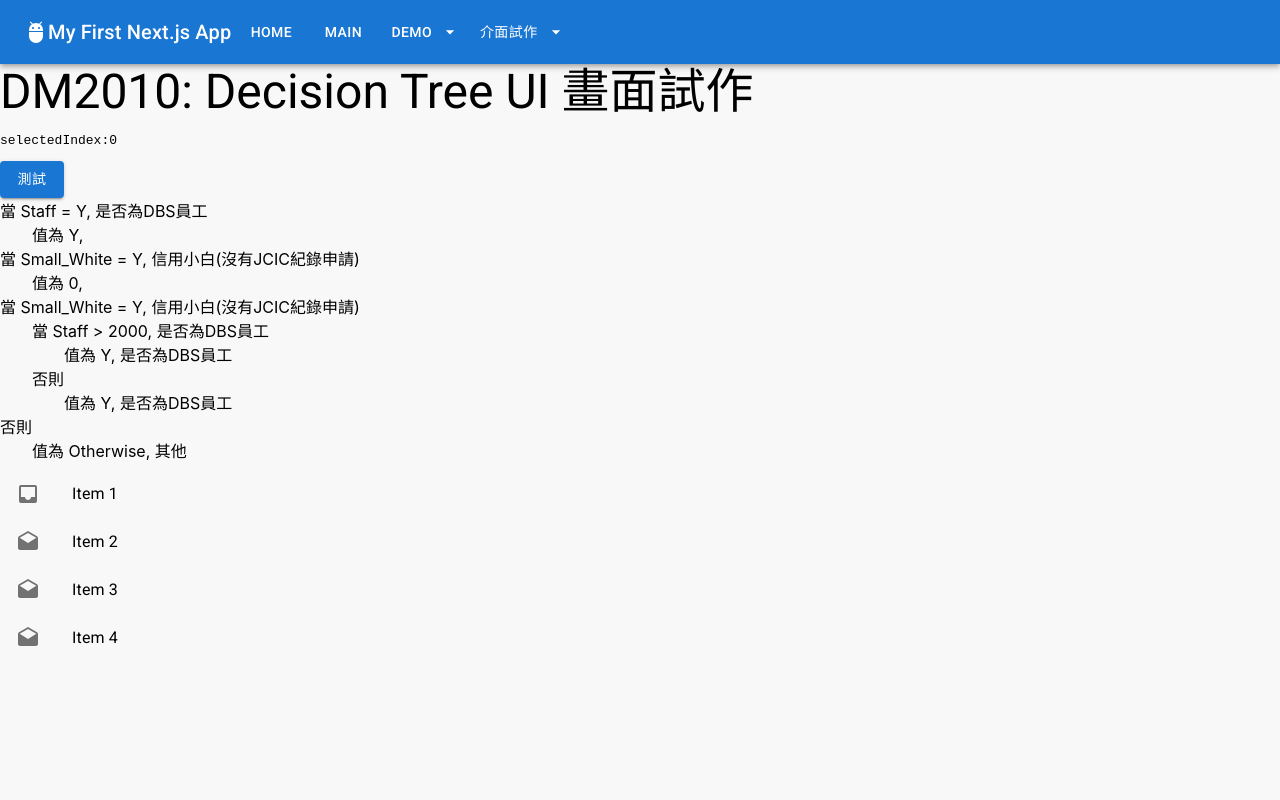
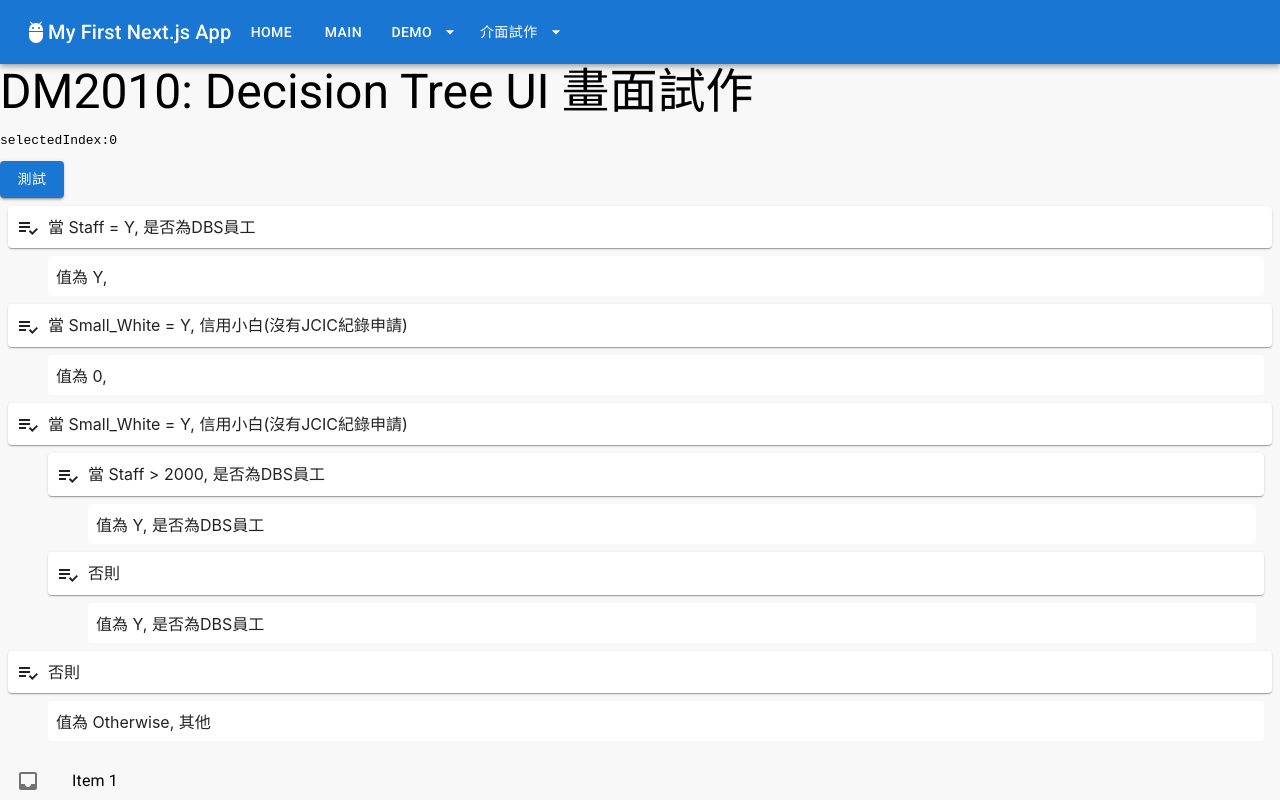
Before and after one commit to relyky/NextJsLab, a Next.js app: page /demo2/dm2010/AppForm in a window 1280 px wide. Shown: the top 800 px of the page. Built offline with nearby package versions, Linux system fonts and the light colour scheme.

Commit message:
decisionTree UI

```diff
--- a/src/pages/demo2/dm2010/StatementCard.tsx
+++ b/src/pages/demo2/dm2010/StatementCard.tsx
@@ -1,31 +1,42 @@
 import type { FC } from 'react'
-import type { DcsStatement, DcsAssignment, DecisionTreeState } from './decisionTreeSlice'
+import type { DcsStatement } from './decisionTreeSlice'
+import { useState } from 'react'
+import { Paper, Box } from '@mui/material'
 import { isDcsAssignment } from './decisionTreeSlice'
 import TreeContent from './TreeContent'
+
+import WhenIcon from '@mui/icons-material/PlaylistAddCheckOutlined'
 
 const StatementCard: FC<{
   item: DcsStatement
 }> = props => {
+  const [f_show, setShowFlag] = useState(true)
   const { isElse, cond, action } = props.item
+
+
 
   return (
     <div>
       {isElse ?
-        <div>否則</div>
+        <Paper sx={{ m: 1, p: 1 }}>
+          <WhenIcon sx={{ mr: 1, verticalAlign: 'middle' }} />否則
+        </Paper>
         :
-        <div>
-          當 {cond.fdName} {codeName(cond.cmpAct)} {cond.cmpValue}, {cond.fdNote}
-        </div>
+        <Paper sx={{ m: 1, p: 1 }}>
+          <WhenIcon sx={{ mr: 1, verticalAlign: 'middle' }} />當 {cond.fdName} {codeName(cond.cmpAct)} {cond.cmpValue}, {cond.fdNote}
+        </Paper>
       }
 
       {isDcsAssignment(action) ?
-        <div style={{ marginLeft: '2em' }}>
-          值為 {action.retValue}, {action.fdNote}
-        </div>
+        <Box sx={{ m: 1, pl: '2em' }}>
+          <Paper sx={{ m: 1, p: 1 }} elevation={0}>
+            值為 {action.retValue}, {action.fdNote}
+          </Paper>
+        </Box>
         :
-        <div style={{ paddingLeft: '2em' }}>
+        <Box sx={{ m: 1, pl: '2em' }}>
           <TreeContent decisionTree={action} />
-        </div>
+        </Box>
       }
     </div>
   )
```
